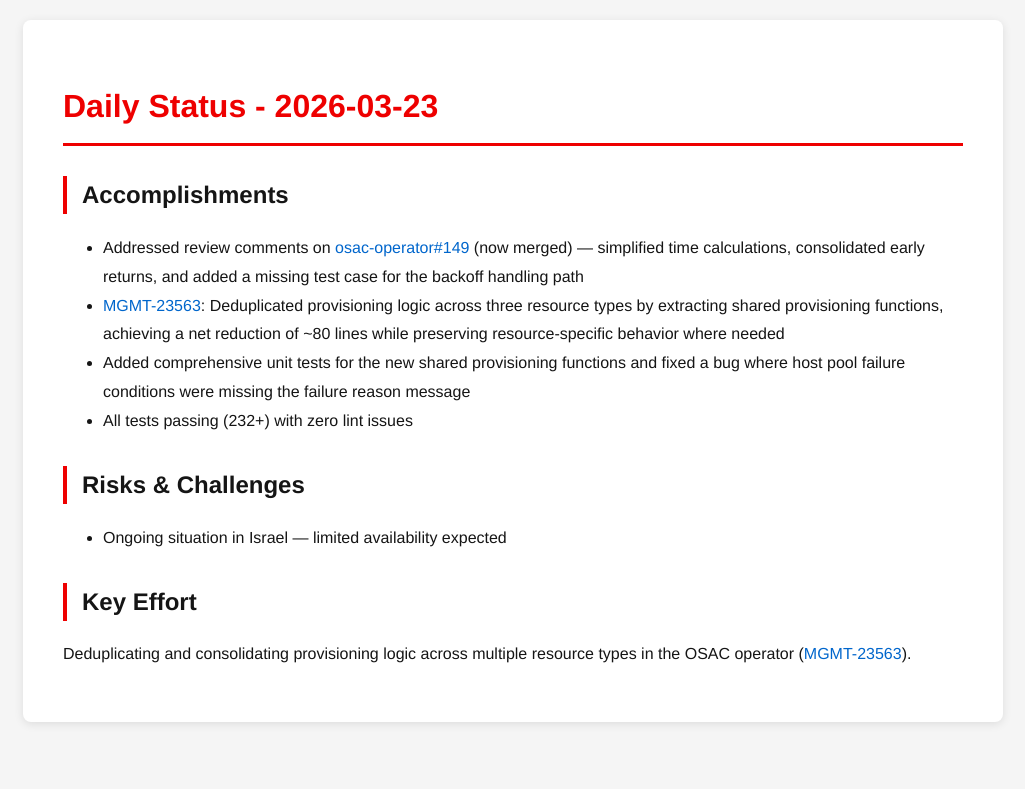
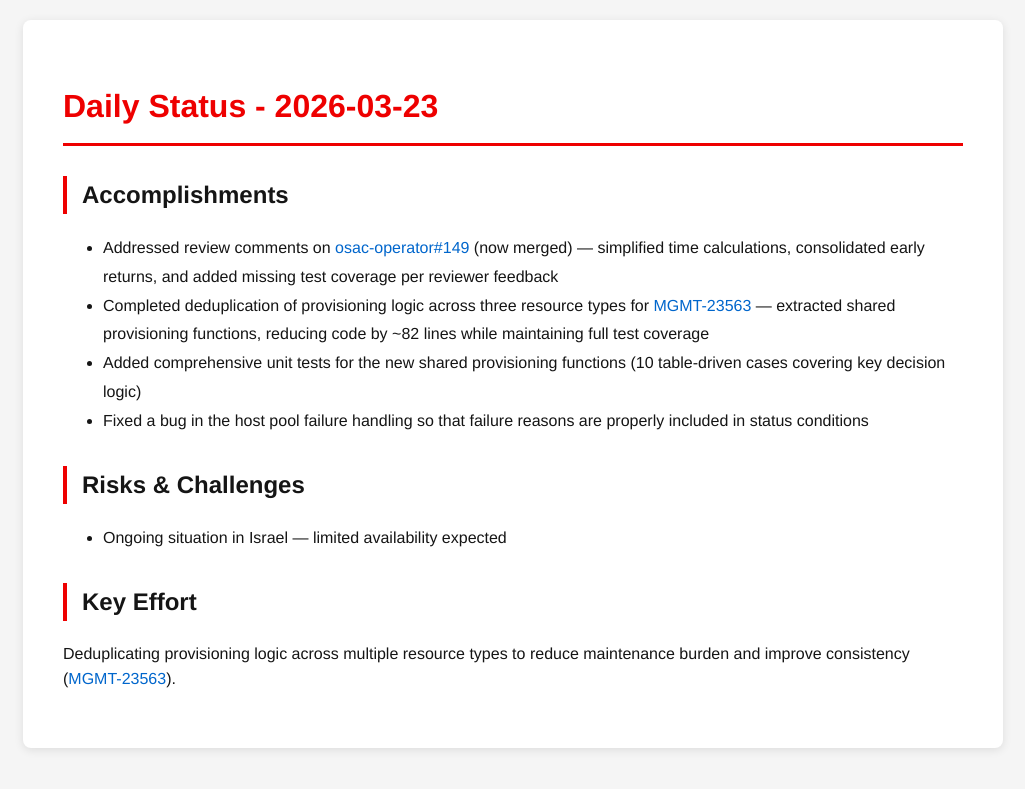
Before and after one commit to tzvatot/daily-status, a Jekyll site: the page built from 2026-03-23.md, in a window 1280 px wide. Shown: the top 789 px of the page, without its empty margins (127-1152 px from the left). Built offline with Jekyll 4.4.1, drawn with Linux system fonts in a browser that asks for light colours.

Commit message:
Daily status update - 2026-03-23

```diff
--- a/2026-03-23.md
+++ b/2026-03-23.md
@@ -7,13 +7,13 @@ date: 2026-03-23
 # Daily Status - 2026-03-23
 
 ## Accomplishments
-- Addressed review comments on [osac-operator#149](https://github.com/osac-project/osac-operator/pull/149) (now merged) — simplified time calculations, consolidated early returns, and added a missing test case for the backoff handling path
-- [MGMT-23563](https://issues.redhat.com/browse/MGMT-23563): Deduplicated provisioning logic across three resource types by extracting shared provisioning functions, achieving a net reduction of ~80 lines while preserving resource-specific behavior where needed
-- Added comprehensive unit tests for the new shared provisioning functions and fixed a bug where host pool failure conditions were missing the failure reason message
-- All tests passing (232+) with zero lint issues
+- Addressed review comments on [osac-operator#149](https://github.com/osac-project/osac-operator/pull/149) (now merged) — simplified time calculations, consolidated early returns, and added missing test coverage per reviewer feedback
+- Completed deduplication of provisioning logic across three resource types for [MGMT-23563](https://issues.redhat.com/browse/MGMT-23563) — extracted shared provisioning functions, reducing code by ~82 lines while maintaining full test coverage
+- Added comprehensive unit tests for the new shared provisioning functions (10 table-driven cases covering key decision logic)
+- Fixed a bug in the host pool failure handling so that failure reasons are properly included in status conditions
 
 ## Risks & Challenges
 - Ongoing situation in Israel — limited availability expected
 
 ## Key Effort
-Deduplicating and consolidating provisioning logic across multiple resource types in the OSAC operator ([MGMT-23563](https://issues.redhat.com/browse/MGMT-23563)).
+Deduplicating provisioning logic across multiple resource types to reduce maintenance burden and improve consistency ([MGMT-23563](https://issues.redhat.com/browse/MGMT-23563)).
```
